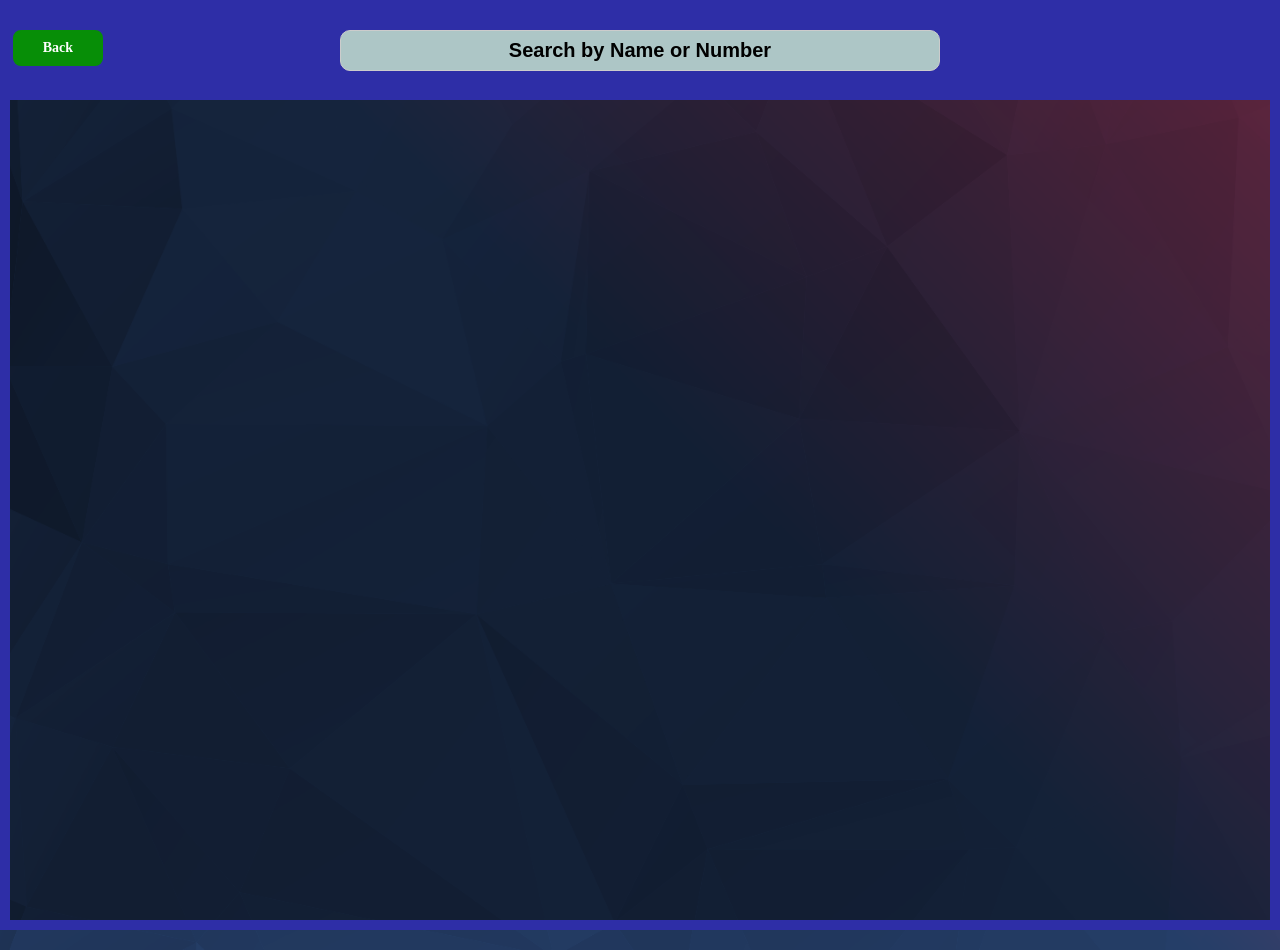
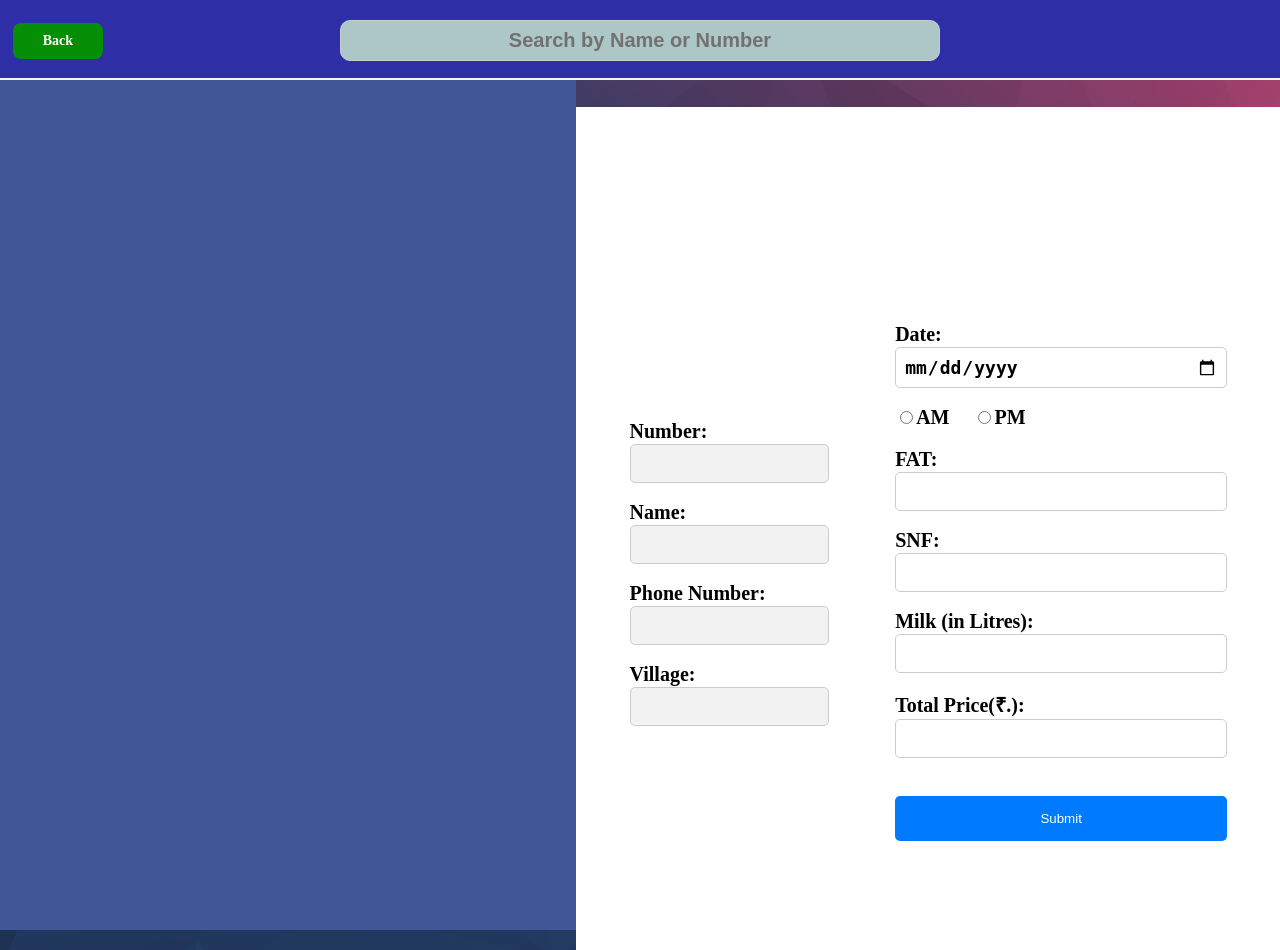
Before and after one commit to revanthbolli1/dairy, a Flask app: page /dailyentrypage in a window 1280 px wide. Run offline with Flask 3, Linux system fonts and the light colour scheme; the visitor is signed in with stand-in values (Sample User, id 1); data that the repository does not hold is empty.

Commit message:
UI changes

```diff
--- a/app.py
+++ b/app.py
@@ -6,7 +6,7 @@ import webbrowser
 import threading
 import subprocess
 import tkinter as tk
-import webview
+# import webview
 import os
 from datetime import datetime
 
@@ -96,7 +96,8 @@ try:
     def home():
         email = session.get('email')
         if email:
-            return render_template("home.html")
+            message = request.args.get('message',"")
+            return render_template('home.html', message=message)
         return redirect(url_for("index", error = "Please login first!"))
 
 
@@ -233,9 +234,10 @@ try:
                 if owner_document:
                     db_password = owner_document['password']
                     if bcrypt.checkpw(old_password.encode('utf-8'), db_password):
+                        message="Password changed successfully!"
                         new_hashed_password = bcrypt.hashpw(new_password.encode('utf-8'), bcrypt.gensalt())
                         owner_collection.update_one({'_id': owner_document['_id']}, {'$set': {'password': new_hashed_password}})
-                        return redirect(url_for("home"))
+                        return redirect(url_for("home",message=message))
             return redirect(url_for("changepasswordpage", error="Password was incorrect"))
         else:
             return redirect(url_for("index", error = "Please login first!"))
--- a/static/scripts/customers.js
+++ b/static/scripts/customers.js
@@ -1,6 +1,6 @@
 document.addEventListener("DOMContentLoaded", function() {
     const searchInput = document.getElementById("search-input");
-    const customerCards = document.querySelector(".customer-cards");
+    const customerCards = document.querySelector(".customers-cards");
 
     // Search button click event handler
     searchInput.addEventListener("input", () => {
--- a/static/scripts/dailyentry.js
+++ b/static/scripts/dailyentry.js
@@ -3,8 +3,7 @@ document.addEventListener('DOMContentLoaded', function() {
     const miniModal = document.getElementById('mini-modal')
     const form = document.getElementById('form')
     const sbtBtn =document.getElementsByClassName("submit_button")[0]
-    function openModal(card) {
-        const clsBtn = document.querySelector('.close')
+    function shiftData(card) {
         const name = card.getAttribute('card_name');
         const phone = card.getAttribute('card_phone');
         const village = card.getAttribute('card_village');
@@ -15,21 +14,6 @@ document.addEventListener('DOMContentLoaded', function() {
         document.getElementById('entry_village').value = village;
         document.getElementById('entry_id').value = id;
         document.getElementById('entry_id_hidden').value = id;
-        modal.style.display = 'flex';
-
-        clsBtn.addEventListener('click', function() {
-            modal.style.display = 'none';
-            clearFields();
-        });
-        window.addEventListener('click', function(event) {
-            if (event.target === modal) {
-                modal.style.display = 'none';
-                clearFields();
-            }
-        });
-
-
-
 
         sbtBtn.addEventListener('click', function(){
             miniModal.style.display="flex";
@@ -43,7 +27,6 @@ document.addEventListener('DOMContentLoaded', function() {
             const time = pmtime.value;
             const fat =document.getElementById('fat').value;
             const snf = document.getElementById('snf').value;
-            console.log(fat,snf)
             const quantity = document.getElementById('quantity').value;
             const total = document.getElementById('total').value;
 
@@ -62,25 +45,6 @@ document.addEventListener('DOMContentLoaded', function() {
 
     }
 
-
-
-
-
-
-
-
-
-
-
-
-
-
-
-
-
-
-
-
     function clearFields() {
         document.getElementById('milkDate').value = '';
         document.getElementById('amRadio').checked = false;
@@ -91,15 +55,40 @@ document.addEventListener('DOMContentLoaded', function() {
         document.getElementById('total').value = '';
     }
 
+    const searchInput = document.getElementById("search-input");
+    const customerCards = document.querySelector(".customer-cards");
 
+    // Search button click event handler
+    searchInput.addEventListener("input", () => {
+        const searchQuery = searchInput.value.toLowerCase();
+        const cards = customerCards.querySelectorAll(".customer-card");
 
+        cards.forEach(card => {
+            const customerName = card.querySelector(".name").textContent.toLowerCase();
+            const customerid = card.querySelector(".id").textContent.toLowerCase();
 
+            if (customerName.includes(searchQuery) || customerid.includes(searchQuery)) {
+                card.style.display = "block"; // Show matching cards
+            } else {
+                card.style.display = "none";  // Hide non-matching cards
+            }
+        });
+    });
+
+    const cards = document.querySelectorAll('.customer-card');
+    function toggleCardColor(card) {
+         // Assuming you have a class 'card' for each card
+        cards.forEach(function(c) {
+            c.style.backgroundColor = 'rgb(227, 218, 218)'; // Reset background color for all cards
+        });
+        card.style.backgroundColor = 'lightgreen'; // Set background color of clicked card to green
+    }
 
     // Attach openModal function to all cards
-    const cards = document.querySelectorAll('.customer-card');
     cards.forEach(function(card) {
         card.addEventListener('click', function() {
-            openModal(card);
+            toggleCardColor(card)
+            shiftData(card);
         });
     });
 });
--- a/static/styles/customers.css
+++ b/static/styles/customers.css
@@ -16,39 +16,58 @@ body{
 .customer-cards {
     display: flex;
     flex-wrap: wrap;
-    justify-content: flex-start; /* Adjust as needed */
-    row-gap:40px;
-    column-gap: 20px;
+    justify-content: center; /* Adjust as needed */
+    row-gap:20px;
+    column-gap: 10px;
     align-items: center;
     align-content: center;
-    background-color: rgba(0, 0, 0, 0.44);
     min-height: 92vh;
     height: auto;
     padding: 60px 30px;
     margin-top: 56px;
     z-index: 0;
-    border:10px solid rgb(46, 46, 167);
     border-top: none;
+    width: 45%;
+    background-color:rgb(64, 86, 150);
 }
 
 /* Style for individual customer card */
 .customer-card {
-    border: 1px solid #ddd;
+    border: 1px solid #c69797;
     padding: 10px;
     width:300px;
     height:355px;
-    width: calc(20% - 20px);
+    /* width: calc(20% - 20px); */
     box-sizing: border-box;
-    background-color: rgba(246, 242, 242, 0.859);
+    background-color: rgb(227, 218, 218);
     border-radius: 20px;
     cursor: pointer;
     z-index: 0;
-    /* transition: background-color 0.3s ease; */
+    transition: all 0.3s;
+    box-shadow: 0 8px 12px black;
 }
 .customer-card:hover{
     transform: scale(1.05);
-    background-color: #ffffff;
-    border: 4px solid rgb(241, 214, 3);
+    background-color: #f5d401;
+    border: 2px solid rgb(0, 0, 0);
+    transform: translateY(-8px);
+}
+
+.customers-cards {
+    display: flex;
+    flex-wrap: wrap;
+    justify-content: center; /* Adjust as needed */
+    row-gap:40px;
+    column-gap: 40px;
+    align-items: center;
+    align-content: center;
+    min-height: 92vh;
+    height: auto;
+    padding: 60px 30px;
+    margin-top: 56px;
+    z-index: 0;
+    border-top: none;
+    background-color: rgba(36, 144, 154, 0.5);
 }
 
 .customer-card img {
@@ -65,16 +84,17 @@ body{
     width: 100%;
     text-align: center;
     background-color: rgb(46, 46, 167);
+    border-bottom: 2px solid rgb(243, 243, 243);
     position:fixed;
     left:0%;
     top:0%;
-    height: 100px;
+    height: 80px;
     z-index: 1;
 }
 
 .search-bar input {
     padding: 8px 16px;
-    margin: 30px 10px;
+    margin: 20px 10px;
     border-radius: 10px;
     font-size: 20px;
     width:600px;
@@ -83,7 +103,7 @@ body{
     font-weight: bold;
 }
 .search-bar input::placeholder{
-    color: rgb(0, 0, 0);
+    color: rgba(97, 89, 89, 0.784);
     text-align: center;
 }
 .back-button {
--- a/static/styles/dailyentry.css
+++ b/static/styles/dailyentry.css
@@ -1,10 +1,20 @@
 /* Modal Styles */
-.modal ,.confirm-modal{
+.modal {
+    display: flex;
+    width: 55%;
+    height: 100%;
+    position: fixed;
+    left:45.027%;
+    top:11.3%;
+    background-color: rgba(0, 0, 0, 0.5);
+    justify-content: center;
+    align-items: center;
+    z-index: 3;
+}
+
+.confirm-modal{
     display: none;
-    position: fixed;
-    top: 0;
-    left: 0;
-    width: 100%;
+    width: 50%;
     height: 100%;
     background-color: rgba(0, 0, 0, 0.5);
     justify-content: center;
@@ -14,7 +24,18 @@
 
 
 
-.modal-content, .confirm-modal-content {
+.modal-content {
+    background-color: white;
+    padding: 20px;
+    width: 100%;
+    height:100%;
+    display: flex;
+    flex-direction: row;
+    justify-content: space-around;
+    align-items: center;
+    align-content: center;
+}
+.confirm-modal-content{
     background-color: white;
     padding: 20px;
     border-radius: 5px;
@@ -27,14 +48,12 @@
     align-items: center;
     align-content: center;
     box-shadow: 0 0 10px rgba(0, 0, 0, 0.2);
-}
-.confirm-modal-content{
     width: 30%;
     height:60%;
 }
 
 
-.close, .confirm-close {
+.confirm-close {
     position: absolute;
     top: 4px;
     right: 10px;
@@ -101,7 +120,7 @@ input[type="number"] {
 }
 
 .submit_button, #cancel_button, #confirm_button {
-    padding: 10px 15px;
+    padding: 15px 15px;
     background-color: #007bff;
     color: white;
     border: none;
--- a/templates/addcustomer.html
+++ b/templates/addcustomer.html
@@ -8,6 +8,7 @@
 <script src="/static/scripts/addcustomer.js" defer></script>
 </head>
 <body>
+    <div class = "success-message" id ="success">{{success}}</div>
     <div class="fullscreen-form">
         <form id="profile-form" action="/addcustomer" method="post" enctype="multipart/form-data">
             <div class="profile-pic-container">
@@ -27,7 +28,6 @@
             <div class="error-message" id="village-error"></div>
             <a href="/addcustomerpage/back" class = submit-button id="back-button">Back</a>
             <button type="submit" class="submit-button" id="submit-button">Submit</button>
-            <div class = "success-message" id ="success">{{success}}</div>
             <div class="error-message" id="message">{{message}}</div>
         </form>
     </div>
--- a/templates/customers.html
+++ b/templates/customers.html
@@ -10,7 +10,7 @@
         <a href="/customerspage/back" class = back-button id="back-button">Back</a>
         <input type="text" id="search-input" placeholder="Search by Name or Number">
     </div>
-    <div class="customer-cards">
+    <div class="customers-cards">
         {% for customer in customers %}
         <div class="customer-card">
             <img src="{{ customer.customer_pic }}" alt="{{ customer.customer_name }} Image">
--- a/templates/dailyentry.html
+++ b/templates/dailyentry.html
@@ -26,7 +26,6 @@
 
     <div class="modal" id="modal">
         <div class="modal-content">
-            <span class="close">&times;</span>
             <form id="form1">
                 <label for="entry_id">Number:</label>
                 <input type="text" id="entry_id" name="entry_id" disabled>
```
Also changed, not shown: static/scripts/addcustomer.js (+7 -0 lines), static/scripts/home.js (added, +13 -0 lines), static/styles/addcustomer.css (+13 -5 lines), static/styles/home.css (+16 -1 lines), templates/home.html (+3 -35 lines).
